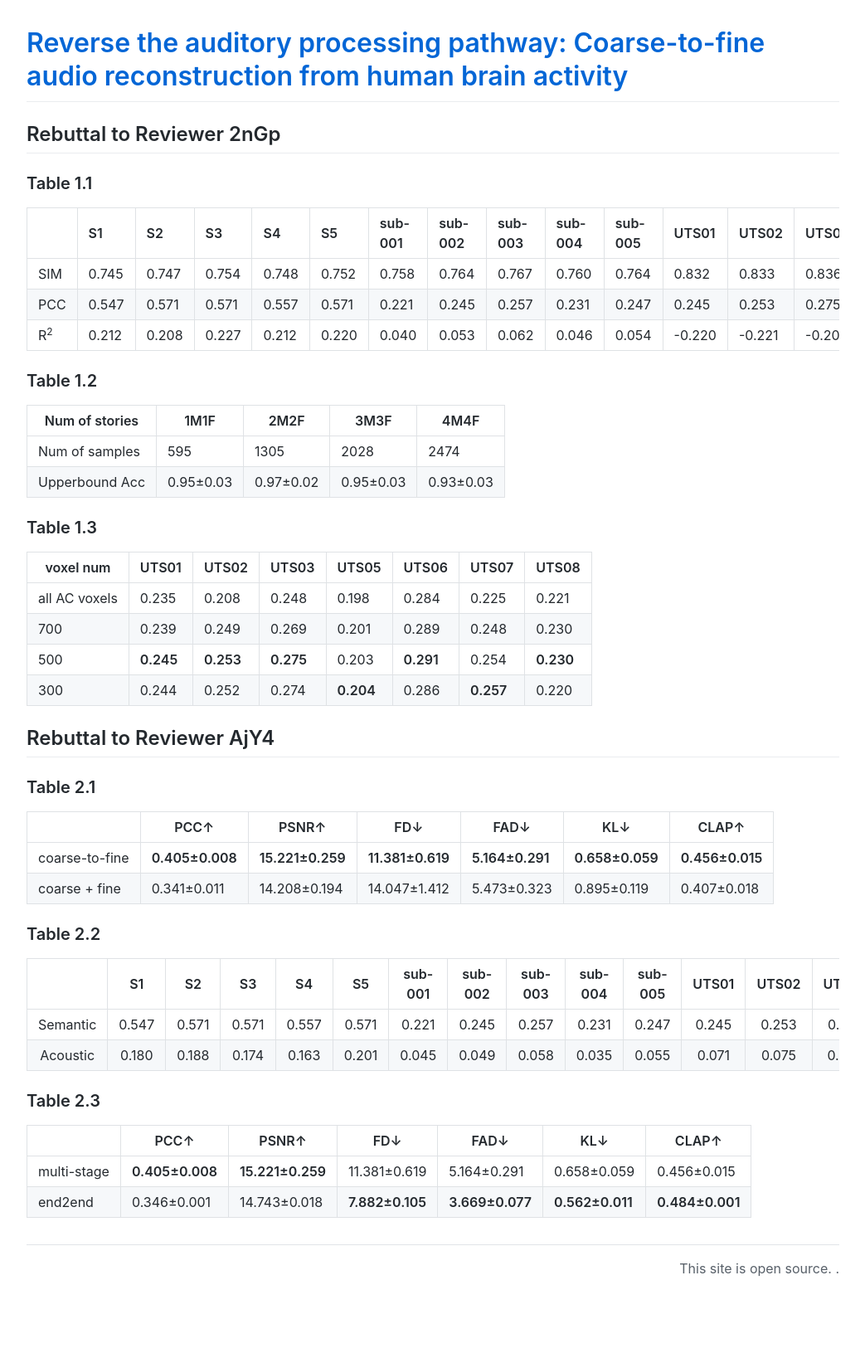
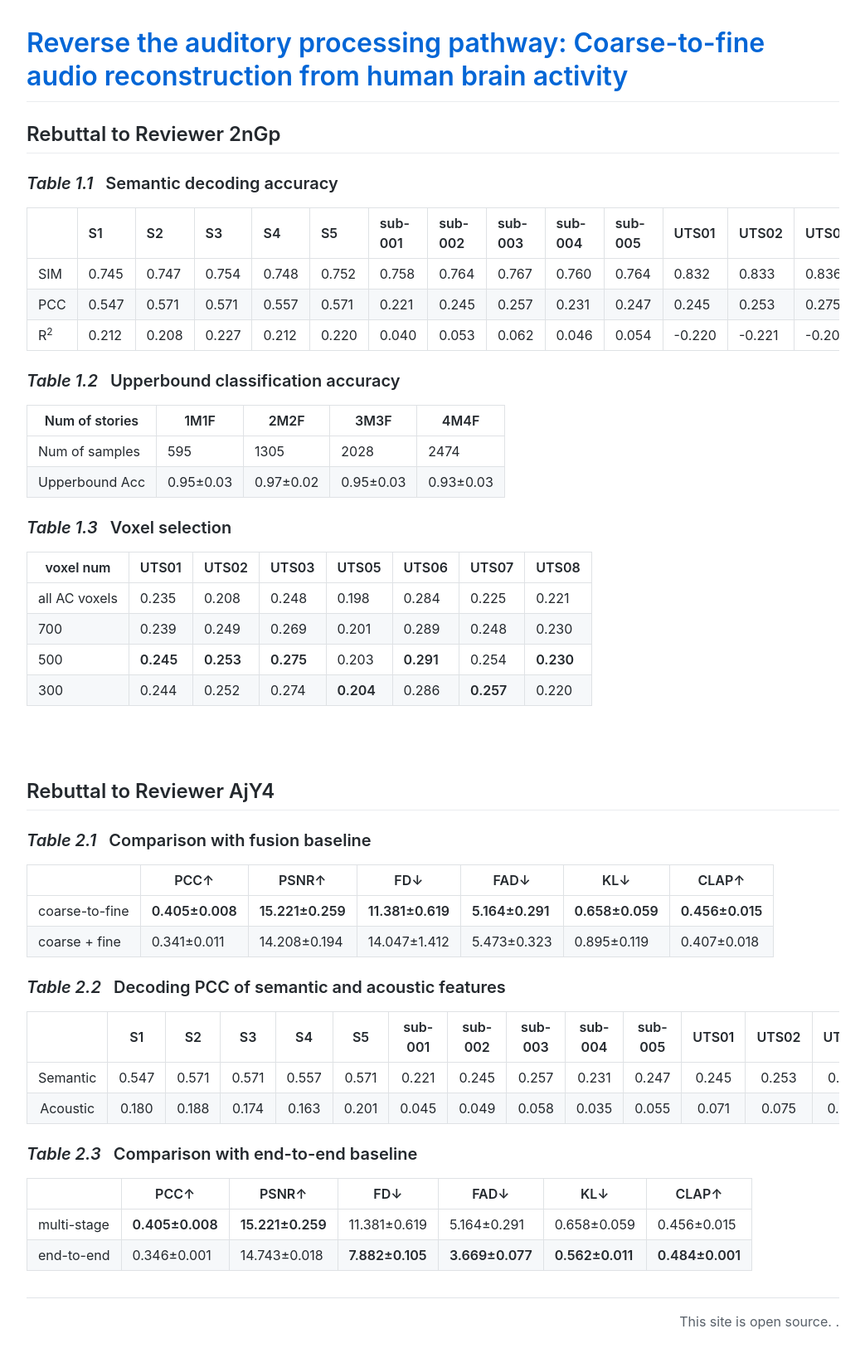
Before and after one commit to NeuroFuseX/c2f-ldm, a Jekyll site: the page built from rebuttal.md, in a window 1280 px wide. Shown: the whole page at 83% size, without its empty margins (118-1161 px from the left). Built offline with Jekyll 4.4.1, drawn with Linux system fonts in a browser that asks for light colours; comment, search, counter and statistics services are not loaded; before the commit the page ends 1573 px from its top, so only the background shows below that.

Commit message:
Add files via upload

```diff
--- a/rebuttal.md
+++ b/rebuttal.md
@@ -4,7 +4,8 @@ layout: default
 
 ## Rebuttal to Reviewer 2nGp
 
-### Table 1.1
+### _Table 1.1_  &nbsp; Semantic decoding accuracy
+
 
 |       | S1    | S2    | S3    | S4    | S5    | sub-001 | sub-002 | sub-003 | sub-004 | sub-005 | UTS01  | UTS02  | UTS03  | UTS05  | UTS06  | UTS07  | UTS08  |
 | :---- | :---- | :---- | :---- | :---- | :---- | :------ | :------ | :------ | :------ | :------ | :----- | :----- | :----- | :----- | :----- | :----- | :----- |
@@ -13,14 +14,16 @@ layout: default
 | R<sup>2</sup> | 0.212 | 0.208 | 0.227 | 0.212 | 0.220 | 0.040   | 0.053   | 0.062   | 0.046   | 0.054   | -0.220 | -0.221 | -0.203 | -0.259 | -0.199 | -0.219 | -0.229 |
 
 
-### Table 1.2
+### _Table 1.2_  &nbsp;   Upperbound classification accuracy
+
 
 | Num of stories | 1M1F      | 2M2F      | 3M3F      | 4M4F      |
 | -------------- | --------- | --------- | --------- | --------- |
 | Num of samples | 595       | 1305      | 2028      | 2474      |
 | Upperbound Acc | 0.95±0.03 | 0.97±0.02 | 0.95±0.03 | 0.93±0.03 |
 
-### Table 1.3
+
+### _Table 1.3_  &nbsp;   Voxel selection
 
 | voxel num     | UTS01     | UTS02     | UTS03     | UTS05     | UTS06     | UTS07     | UTS08     |
 | ------------- | --------- | --------- | --------- | --------- | --------- | --------- | --------- |
@@ -29,11 +32,11 @@ layout: default
 | 500           | **0.245** | **0.253** | **0.275** | 0.203     | **0.291** | 0.254     | **0.230** |
 | 300           | 0.244     | 0.252     | 0.274     | **0.204** | 0.286     | **0.257** | 0.220     |
 
-
+<br><br>
 
 ## Rebuttal to Reviewer AjY4
 
-### Table 2.1
+### _Table 2.1_  &nbsp;  Comparison with fusion baseline
 
 |                | **PCC↑**        | **PSNR↑**        | **FD↓**          | **FAD↓**        | **KL↓**         | **CLAP↑**       |
 | -------------- | --------------- | ---------------- | ---------------- | --------------- | --------------- | --------------- |
@@ -41,7 +44,7 @@ layout: default
 | coarse + fine  | 0.341±0.011     | 14.208±0.194     | 14.047±1.412     | 5.473±0.323     | 0.895±0.119     | 0.407±0.018     |
 
 
-### Table 2.2
+### _Table 2.2_  &nbsp; Decoding PCC of semantic and acoustic features
 
 |          |  S1   |  S2   |  S3   |  S4   |  S5   | sub-001 | sub-002 | sub-003 | sub-004 | sub-005 | UTS01 | UTS02 | UTS03 | UTS05 | UTS06 | UTS07 | UTS08 |
 | :------: | :---: | :---: | :---: | :---: | :---: | :-----: | :-----: | :-----: | :-----: | :-----: | :---: | :---: | :---: | :---: | :---: | :---: | :---: |
@@ -49,9 +52,9 @@ layout: default
 | Acoustic | 0.180 | 0.188 | 0.174 | 0.163 | 0.201 |  0.045  |  0.049  |  0.058  |  0.035  |  0.055  | 0.071 | 0.075 | 0.086 | 0.058 | 0.082 | 0.071 | 0.056 |
 
 
-### Table 2.3
+### _Table 2.3_ &nbsp;  Comparison with end-to-end baseline
 
 |             | **PCC↑**        | **PSNR↑**        | **FD↓**         | **FAD↓**        | **KL↓**         | **CLAP↑**       |
 | ----------- | --------------- | ---------------- | --------------- | --------------- | --------------- | --------------- |
 | multi-stage | **0.405±0.008** | **15.221±0.259** | 11.381±0.619    | 5.164±0.291     | 0.658±0.059     | 0.456±0.015     |
-| end2end     | 0.346±0.001     | 14.743±0.018     | **7.882±0.105** | **3.669±0.077** | **0.562±0.011** | **0.484±0.001** |
+| end-to-end     | 0.346±0.001     | 14.743±0.018     | **7.882±0.105** | **3.669±0.077** | **0.562±0.011** | **0.484±0.001** |
```
